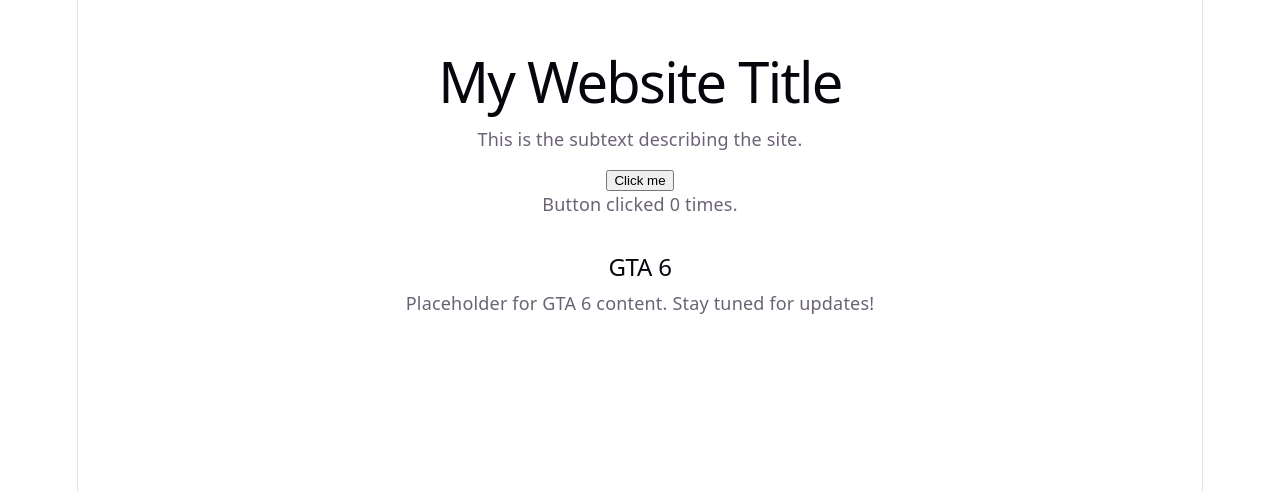
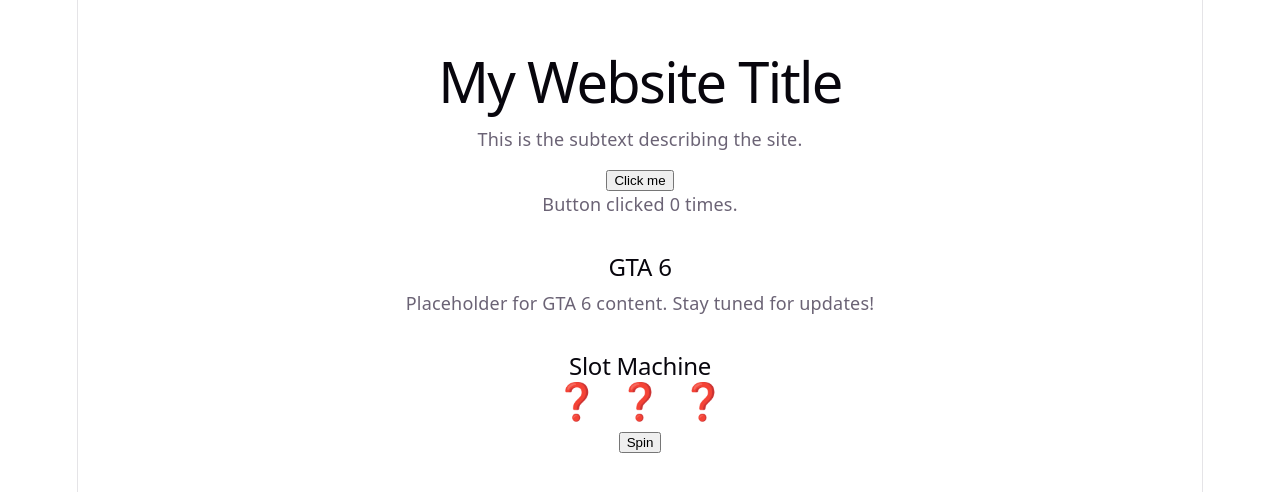
Before and after one commit to codegenie-hackabot/csuai-demo, a React (Vite) app: page / in a window 1280 px wide. Shown: the top 492 px of the page. Built offline with nearby package versions, Linux system fonts and the light colour scheme.

Commit message:
Add SlotMachine to App

```diff
--- a/src/App.jsx
+++ b/src/App.jsx
@@ -1,6 +1,7 @@
 import React, { useState } from 'react';
 import './App.css';
 import GTA6 from './components/GTA6';
+import SlotMachine from './components/SlotMachine';
 
 function App() {
   const [count, setCount] = useState(0);
@@ -13,6 +14,7 @@ function App() {
       </button>
       <p>Button clicked {count} times.</p>
       <GTA6 />
+      <SlotMachine />
     </div>
   );
 }
```
